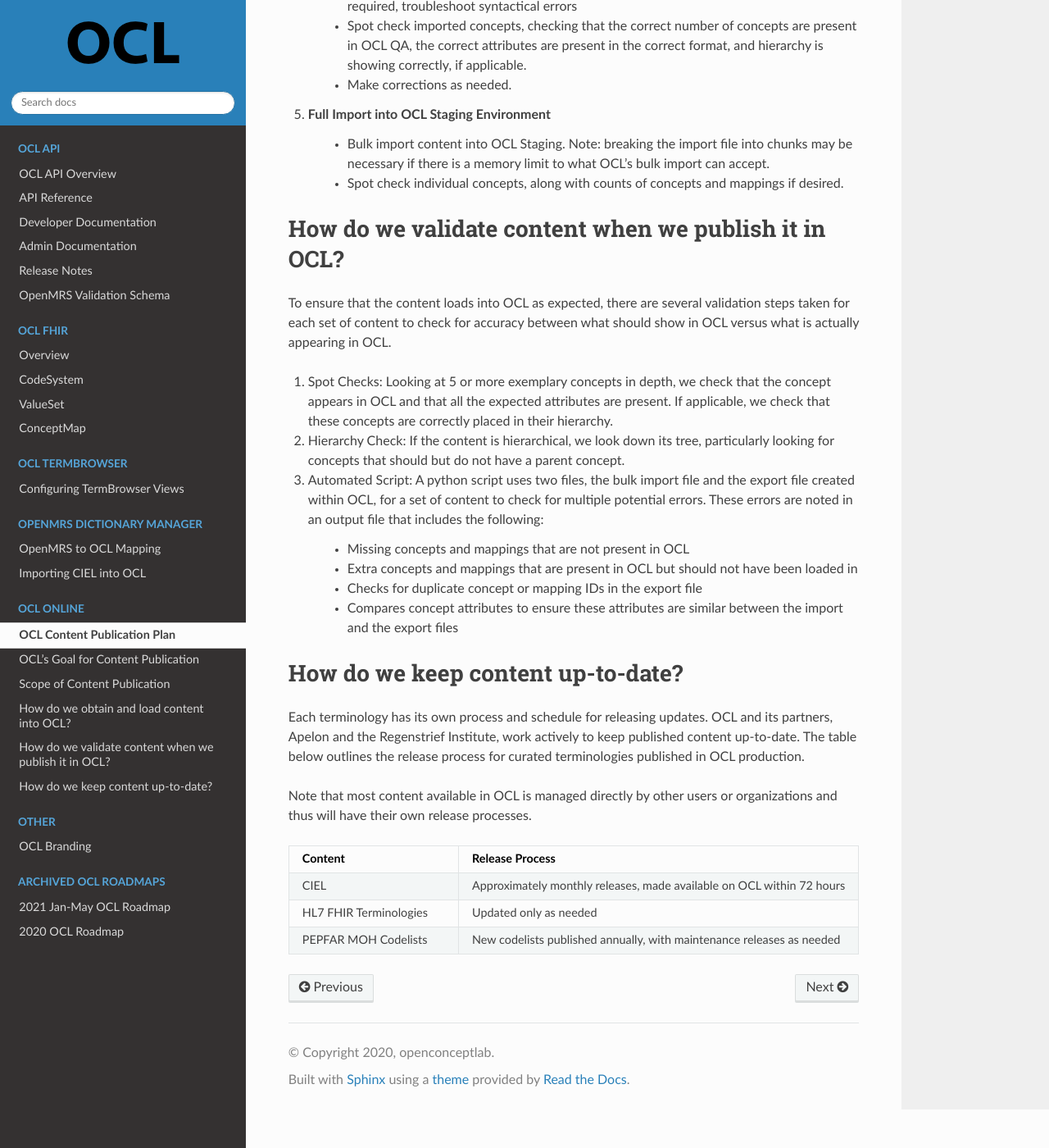
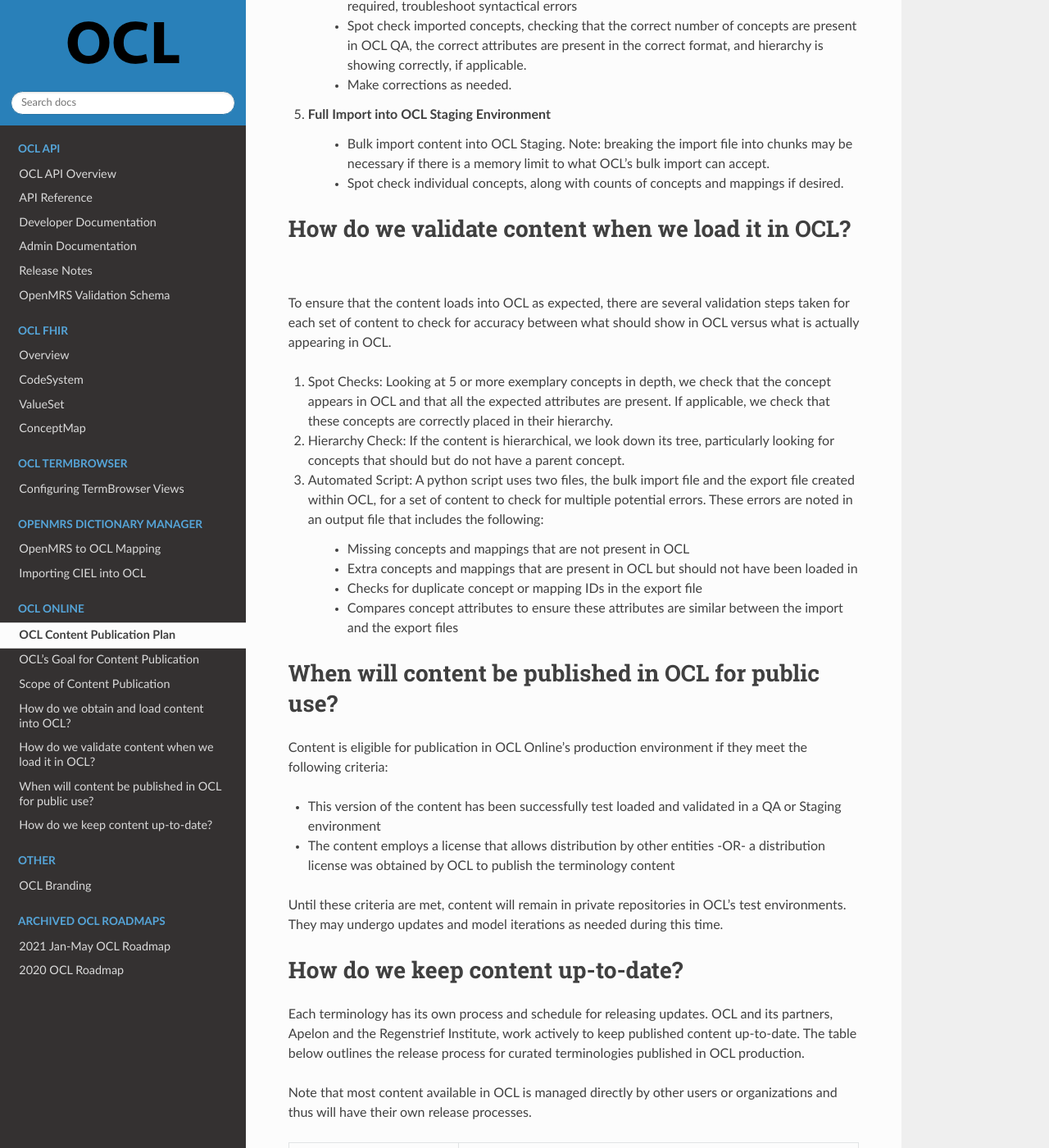
Before and after one commit to OpenConceptLab/ocl-docs, a Sphinx documentation site: the page built from docs/source/oclonline/publicationplan.rst, in a window 1280 px wide and 1400 px high, scrolled down 1273 px. Shown: the whole window at 82% size. Built offline with Sphinx 7.4.7 and the Read the Docs theme 2.0.0, drawn with Linux system fonts in a browser that asks for light colours.

Commit message:
Minor tweaks for content publication

```diff
--- a/docs/source/oclonline/publicationplan.rst
+++ b/docs/source/oclonline/publicationplan.rst
@@ -59,10 +59,7 @@
       * Spot check individual concepts, along with counts of concepts and mappings if desired.
 
 
-
-
-
-How do we validate content when we publish it in OCL?
+How do we validate content when we load it in OCL?
 ----------------------------------
 To ensure that the content loads into OCL as expected, there are several validation steps taken for each set of content to check for accuracy between what should show in OCL versus what is actually appearing in OCL.
 
@@ -76,6 +73,18 @@
     - Extra concepts and mappings that are present in OCL but should not have been loaded in
     - Checks for duplicate concept or mapping IDs in the export file
     - Compares concept attributes to ensure these attributes are similar between the import and the export files
+
+When will content be published in OCL for public use?
+-------------------------------------------------------
+
+Content is eligible for publication in OCL Online's production environment if they meet the following criteria:
+
+* This version of the content has been successfully test loaded and validated in a QA or Staging environment
+
+* The content employs a license that allows distribution by other entities -OR- a distribution license was obtained by OCL to publish the terminology content
+
+
+Until these criteria are met, content will remain in private repositories in OCL's test environments. They may undergo updates and model iterations as needed during this time.
 
 
 How do we keep content up-to-date?
```
